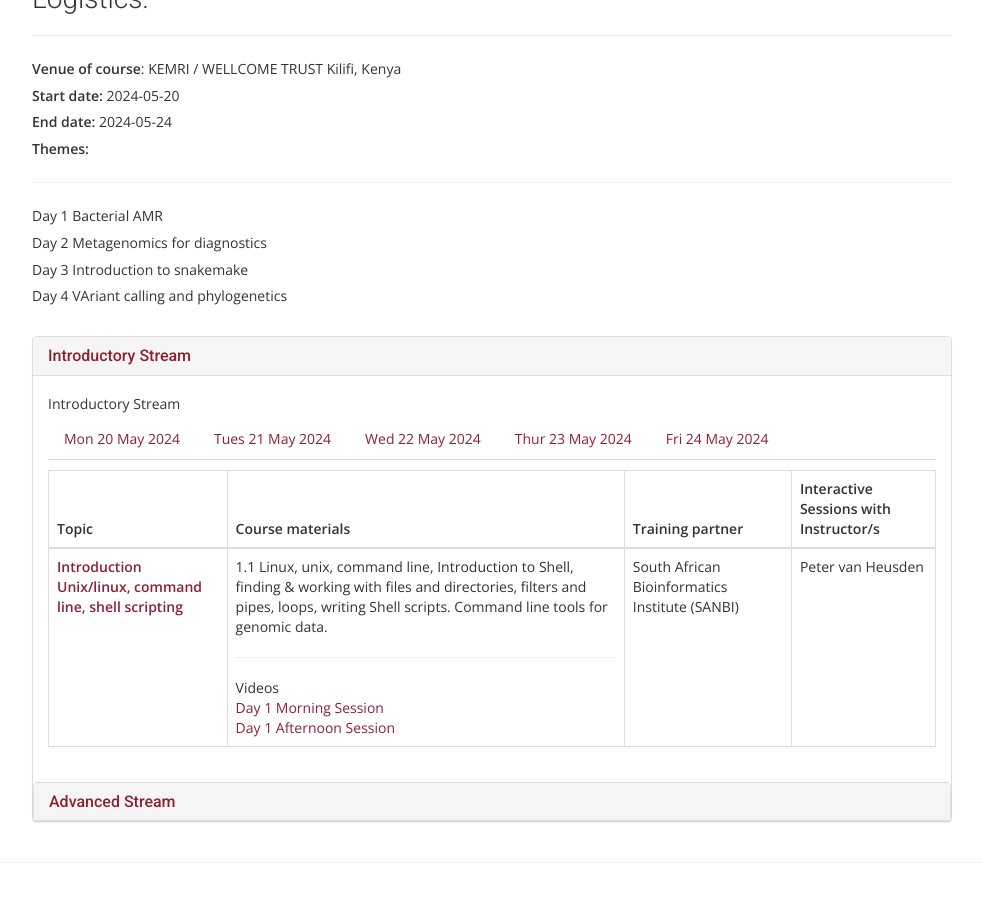
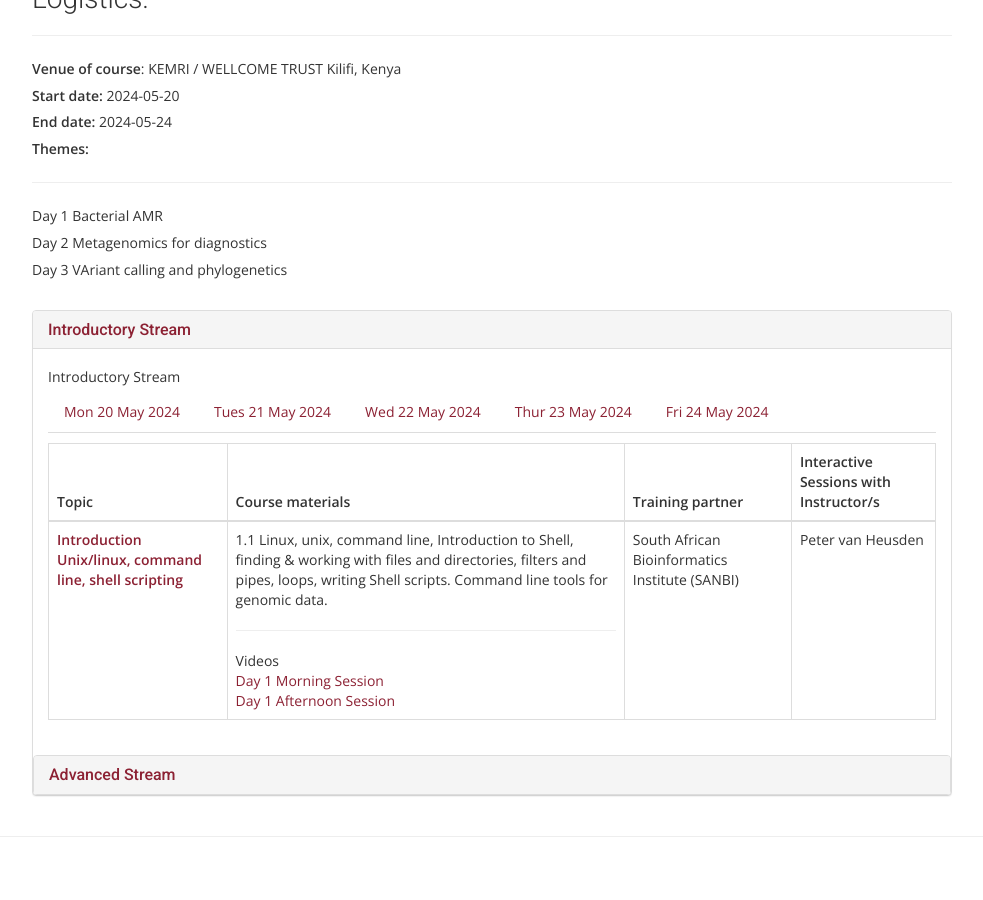
Before and after one commit to uct-cbio/ngs-academy, a Jekyll site: the page built from _posts/2024-05-19-Advanced-Training-Developing-Workflows.md, in a window 1280 px wide and 900 px high, scrolled down 949 px. Shown: the whole window, without its empty margins (243-1226 px from the left). Built offline with Jekyll 4.4.1, drawn with Linux system fonts in a browser that asks for light colours; nearby versions of some CDN libraries; some web fonts are replaced; comment, search, counter and statistics services are not loaded.

Commit message:
updated themes

```diff
--- a/_posts/2024-05-19-Advanced-Training-Developing-Workflows.md
+++ b/_posts/2024-05-19-Advanced-Training-Developing-Workflows.md
@@ -94,8 +94,7 @@ training_provider: "Malawi Liverpool Wellcome Programme, Kenya Welcome Trust Res
 
 <li>Day 1 Bacterial AMR </li>
 <li>Day 2 Metagenomics for diagnostics</li>
-<li>Day 3 Introduction to snakemake</li>
-<li>Day 4 VAriant calling and phylogenetics</li>
+<li>Day 3 VAriant calling and phylogenetics</li>
 
 </ol>
 <br>
```
